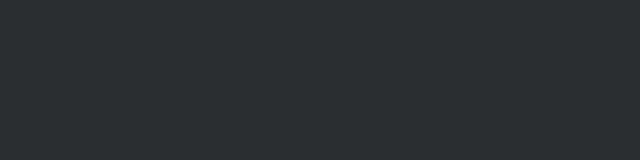
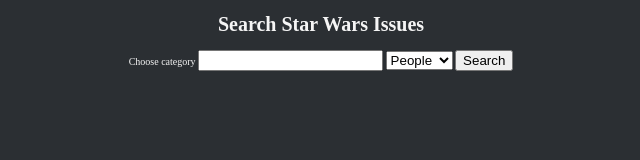
Before and after one commit to KP1976/Star-Wars-API, a website built with webpack: page src/index.html in a window 1280 px wide. Shown: the whole page, without its empty margins (319-959 px from the left). Built offline with nearby package versions, Linux system fonts and the light colour scheme.

Commit message:
Add form with categories

```diff
--- a/src/index.html
+++ b/src/index.html
@@ -11,6 +11,16 @@
 
 <body>
   <div class="container">
+    <h1 class="title">Search Star Wars Issues</h1>
+    <form class="form">
+      <label class="form__label">Choose category</label>
+      <input type="text" class="form__input">
+      <select class="form__select">
+        <option value="1">People</option>
+        <option value="2">Planets</option>
+      </select>
+      <button class="form__button">Search</button>
+    </form>
 
   </div>
 </body>
--- a/src/scss/style.scss
+++ b/src/scss/style.scss
@@ -1,5 +1,6 @@
 :root {
 	--font-headers: 'Anton', sans-serif;
+	--font-color: #f5f5f5;
 }
 
 *,
@@ -13,12 +14,16 @@
 }
 
 body {
+	color: var(--font-color);
 	margin: 0;
 	padding: 0;
 }
 
 .container {
+	align-items: center;
 	background-color: #2b2f33;
-	font-family: 'Anton', sans-serif;
+	display: flex;
+	flex-direction: column;
+	// font-family: var(--font-headers);
 	height: 100vh;
 }
```
